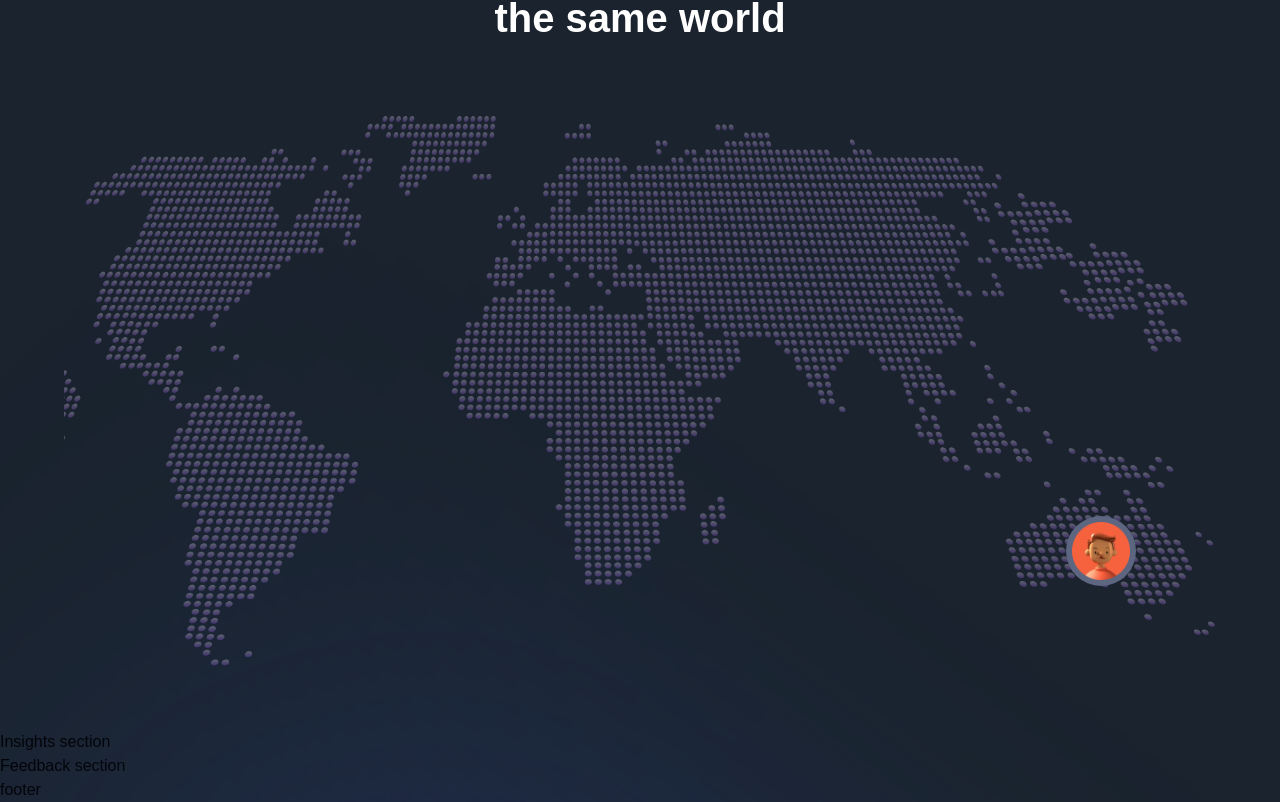
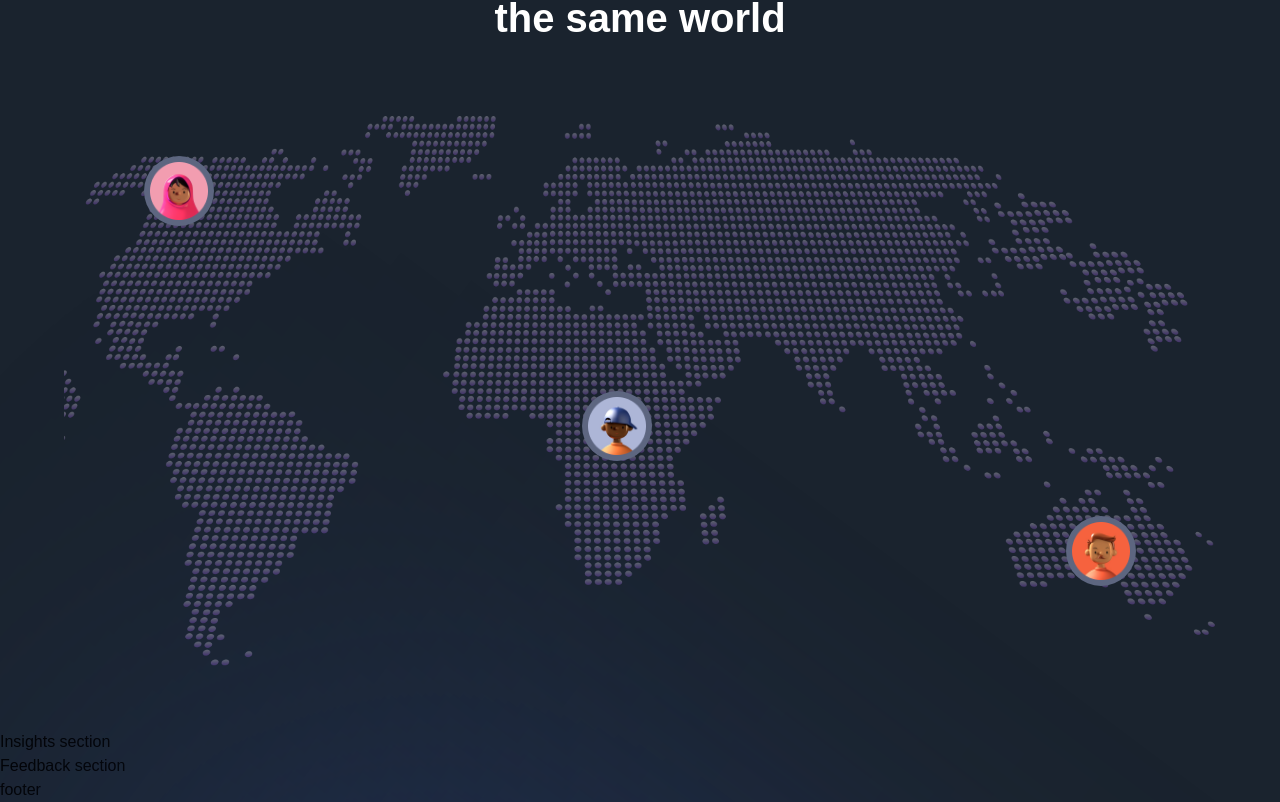
Before and after one commit to will-frankland/metaverses, a Next.js app: page / in a window 1280 px wide. Shown: the part 4211-5013 px from the top of the page. Built offline with nearby package versions, Linux system fonts and the light colour scheme; a web font is replaced by a local one.

Commit message:
add second and third person to map as overlay

```diff
--- a/sections/World.jsx
+++ b/sections/World.jsx
@@ -41,6 +41,20 @@
             className="w-full h-full"
           />
         </div>
+        <div className="absolute top-10 left-20 w-[70px] h-[70px] p-[6px] rounded-full bg-[#5d6680]">
+          <img
+            src="people-02.png"
+            alt="people"
+            className="w-full h-full"
+          />
+        </div>
+        <div className="absolute top-1/2 left-[45%] w-[70px] h-[70px] p-[6px] rounded-full bg-[#5d6680]">
+          <img
+            src="people-03.png"
+            alt="people"
+            className="w-full h-full"
+          />
+        </div>
       </motion.div>
     </motion.div>
   </section>
```
